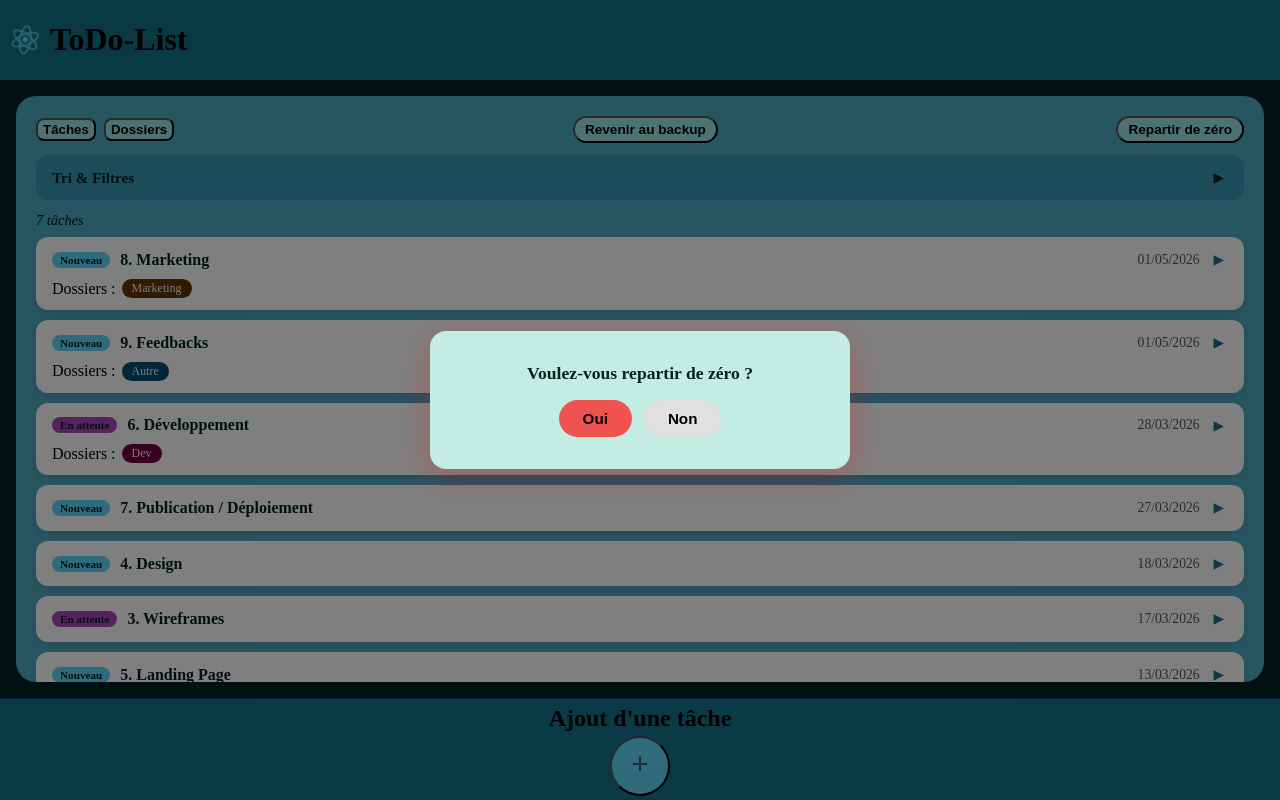
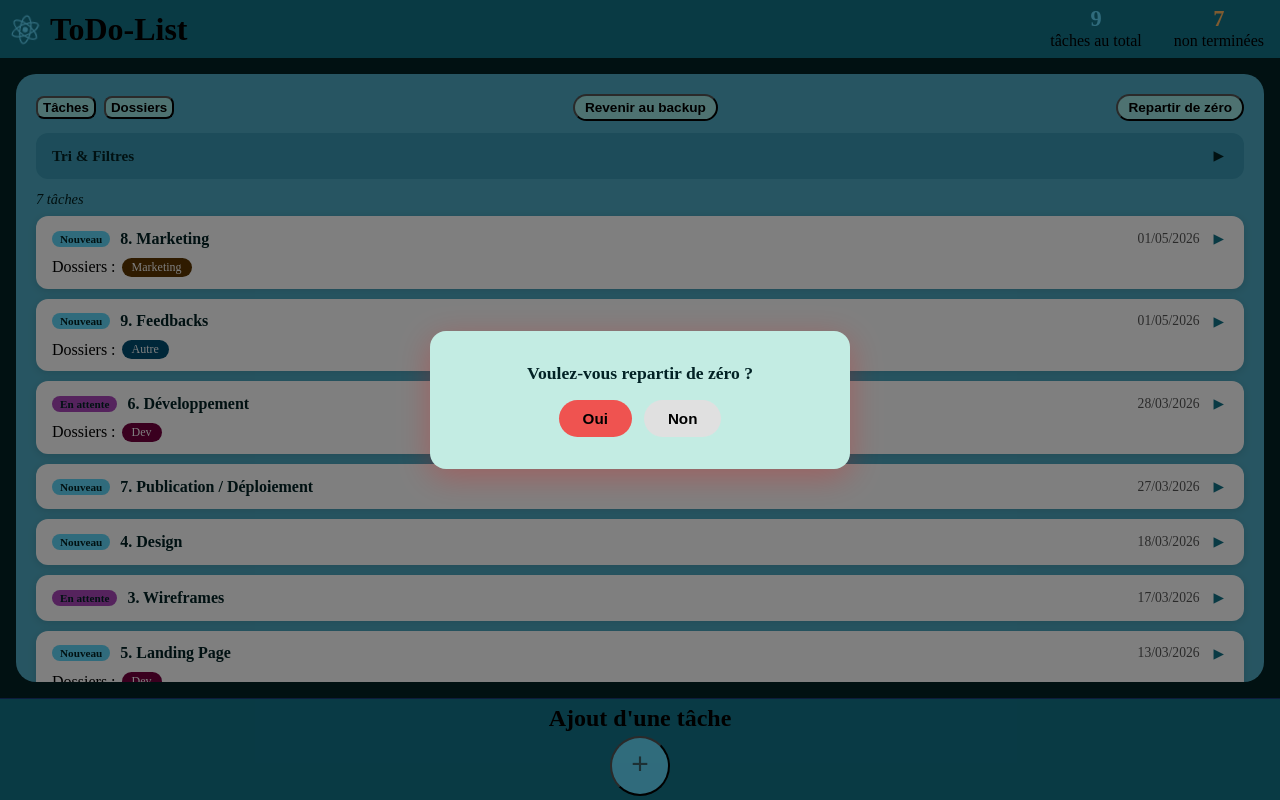
Before and after one commit to orianeMEJEAN/Projet-ToDo_List, a React (Create React App) app: page / in a window 1280 px wide. Built offline with nearby package versions, Linux system fonts and the light colour scheme.

Commit message:
ajout des taches total et des taches terminés

```diff
--- a/src/components/header/Header.css
+++ b/src/components/header/Header.css
@@ -13,6 +13,51 @@
     animation: App-logo-spin infinite 20s linear;
 }
 
+.headerTitre {
+    margin: 0;
+    flex: 1;
+}
+
+.headerStats {
+    display: flex;
+    align-items: center;
+    gap: 16px;
+    border-radius: 12px;
+    padding: 8px 16px;
+}
+
+.headerStat {
+    display: flex;
+    flex-direction: column;
+    align-items: center;
+    gap: 2px;
+}
+
+.headerStatNombre {
+    font-size: 1.4rem;
+    font-weight: 900;
+    color: #60d8f9;
+    line-height: 1;
+}
+
+.headerStatNombreEncours {
+    color: #ffb861;
+}
+
+.header__stat-label {
+    font-size: 0.7rem;
+    font-weight: 600;
+    color: #ffffffaa;
+    white-space: nowrap;
+}
+
+.header__separateur {
+    width: 1px;
+    height: 30px;
+    background: #ffffff33;
+}
+
+
 @keyframes App-logo-spin {
     from {
         transform: rotate(0deg);
--- a/src/components/header/Header.jsx
+++ b/src/components/header/Header.jsx
@@ -1,16 +1,31 @@
 import logo from "../../logo.svg";
-import "./Header.css"
+import { useTodo } from "../../context/TodoContext";
+import { ETAT_TERMINE } from "../../enums/Etats";
+import "./Header.css";
 
 const Header = () => {
+    const { taches } = useTodo();
+    const nbTotal = taches.length;
+    const nbNonTerminees = taches.filter((t) => !ETAT_TERMINE.includes(t.etat)).length;
     const refreshPage = () => {
         window.location.reload();
     };
 
-
     return (
         <header className="header">
             <img src={logo} alt="logo" onClick={refreshPage} />
-            <h1>ToDo-List</h1>
+            <h1 className="headerTitre">ToDo-List</h1>
+            <div className="headerStats">
+                <div className="headerStat">
+                    <span className="headerStatNombre">{nbTotal}</span>
+                    <span className="headerStatLabel">tâches au total</span>
+                </div>
+                <div className="headerSeparateur" />
+                <div className="headerStat">
+                    <span className="headerStatNombre headerStatNombreEncours">{nbNonTerminees}</span>
+                    <span className="headerStatLabel">non terminées</span>
+                </div>
+            </div>
         </header>
     );
 };
```
